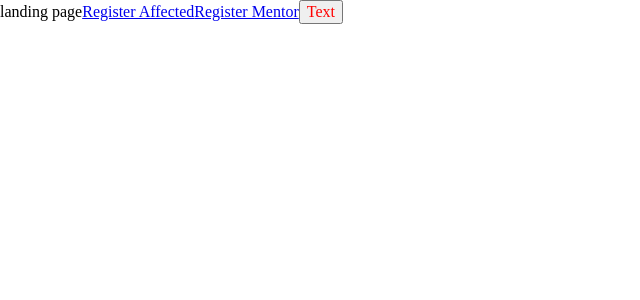
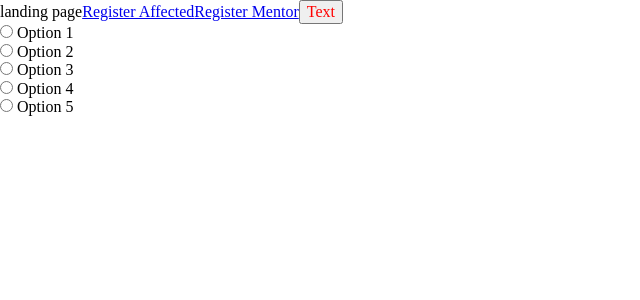
Before and after one commit to BEM-Pate/BEM-Frontend, a React (Create React App) app: page / in a window 1280 px wide. Shown: the top 300 px of the page, without its empty margins (0-640 px from the left). Built offline with nearby package versions, Linux system fonts and the light colour scheme.

Commit message:
RadioList
Create the RadioList Component with dummy data

```diff
--- /dev/null
+++ b/src/components/RadioList/RadioList.module.scss
@@ -0,0 +1 @@
+// Style for the RadioList
--- /dev/null
+++ b/src/components/RadioList/RadioList.tsx
@@ -0,0 +1,24 @@
+import React from 'react';
+
+// can be deleted after fetching data from backend
+const DUMMYDATA = [
+  { _id: 1, value: 'Option 1' },
+  { _id: 2, value: 'Option 2' },
+  { _id: 3, value: 'Option 3' },
+  { _id: 4, value: 'Option 4' },
+  { _id: 5, value: 'Option 5' },
+];
+
+const RadioList = () => (
+  <>
+    {DUMMYDATA.map(({ value, _id }) => (
+      <div>
+        <input type="radio" value={_id} name={value} />
+        {' '}
+        {value}
+      </div>
+    ))}
+  </>
+);
+
+export default RadioList;
--- a/src/pages/LandingPage/LandingPage.tsx
+++ b/src/pages/LandingPage/LandingPage.tsx
@@ -3,6 +3,7 @@ import { Link } from 'react-router-dom';
 import classNames from 'classnames';
 import styles from './LandingPage.module.scss';
 import Button from '../../components/Button/Button';
+import RadioList from '../../components/RadioList/RadioList';
 
 interface LandingPageProps {
   children?: React.ReactNode
@@ -17,6 +18,7 @@ const LandingPage = (props: LandingPageProps) => {
       <Link to="/register/mentor">Register Mentor</Link>
       {children}
       <Button>Text</Button>
+      <RadioList />
     </div>
   );
 };
```
